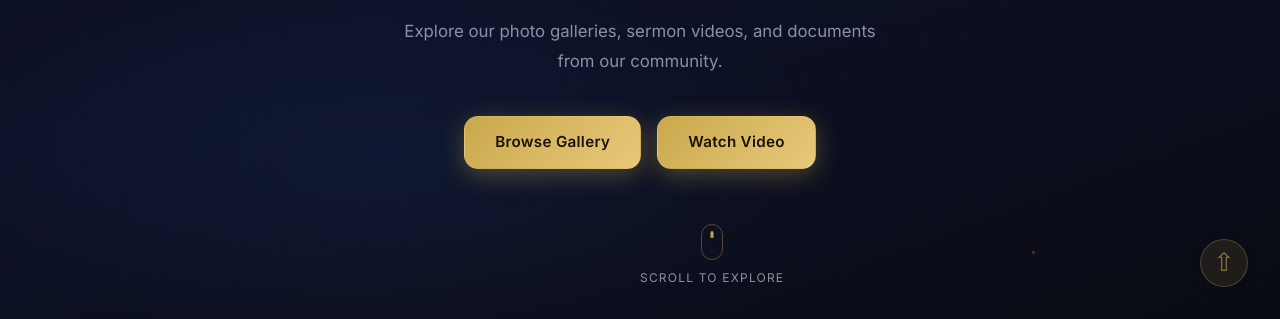
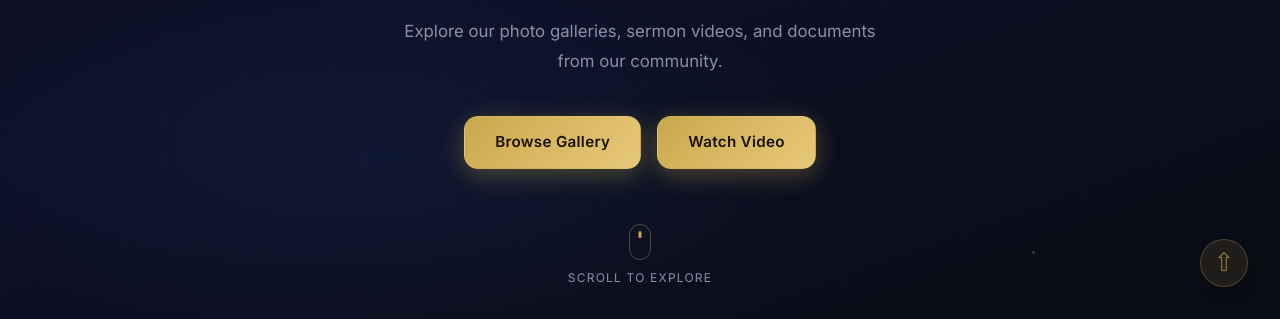
Before and after one commit to Tluanga-khawlhring/antigravity-test, a plain HTML site: page index.html in a window 1280 px wide. Shown: the part 481-800 px from the top of the page. Drawn offline with Linux system fonts and the light colour scheme; no server answers.

Commit message:
cange scroll to explore position

```diff
--- a/style.css
+++ b/style.css
@@ -366,8 +366,8 @@ ul {
 .hero-scroll-hint {
   position: absolute;
   bottom: 2rem;
-  left: 50%;
-  transform: translateX(-50%);
+  left: 0;
+  width: 100%;
   display: flex;
   flex-direction: column;
   align-items: center;
```
